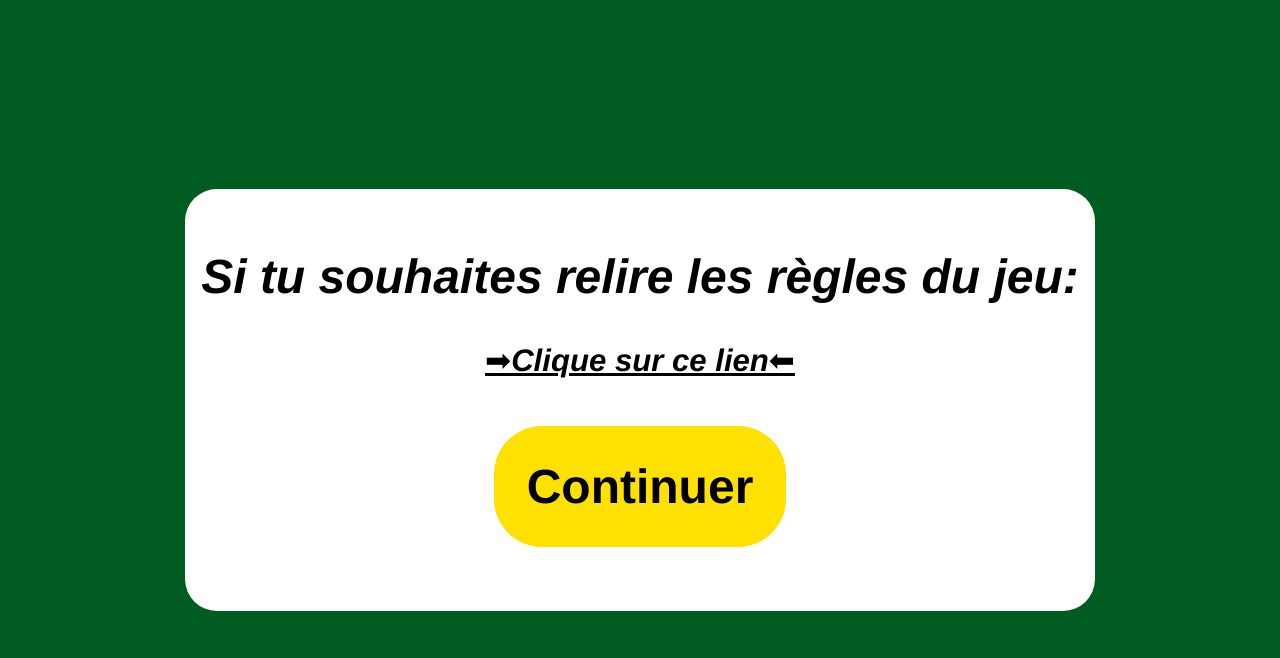
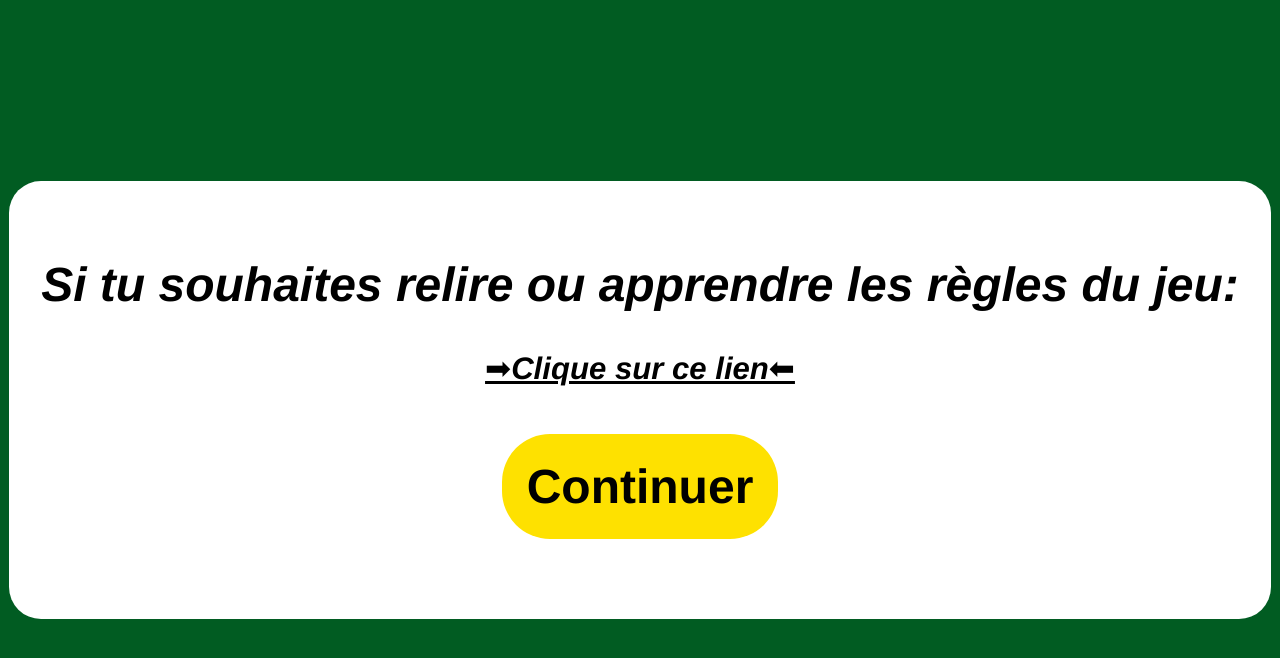
Before and after one commit to PDG-Javass/IJass, a Svelte app in the folder client/: page / in a window 1280 px wide. Both pictures are taken after a click on the button "Commencer une partie". Shown: the top 658 px of the page. Built offline with nearby package versions, Linux system fonts and the light colour scheme.

Commit message:
chore: Fix style and rules text

```diff
--- a/client/src/app.css
+++ b/client/src/app.css
@@ -44,7 +44,7 @@ h1 {
   border-radius: 2em;
   min-width: 60%;
   margin: 0 auto;
-  padding: 1rem;
+  padding: 2rem;
   text-align: center;
 }
 
@@ -56,7 +56,7 @@ button {
   font-family: inherit;
   cursor: pointer;
   border-radius: 1em;
-  padding: 2rem;
+  padding: 0.5em;
   background-color: #FEE100;
   font-weight: bold;
   margin-top: 1em;
@@ -69,3 +69,7 @@ button {
 button:hover {
   background-color: #FEE100AA;
 }
+
+button p {
+  margin: 0;
+}
--- a/client/src/lib/Rules.svelte
+++ b/client/src/lib/Rules.svelte
@@ -9,7 +9,7 @@
 </script>
 
 <main>
-    <p>Si tu souhaites relire les règles du jeu:</p>
+    <p>Si tu souhaites relire ou apprendre les règles du jeu:</p>
     <a href={ruleUrl}>➡Clique sur ce lien⬅</a>
     <br />
     <button on:click={handleNext}>Continuer</button>
```
